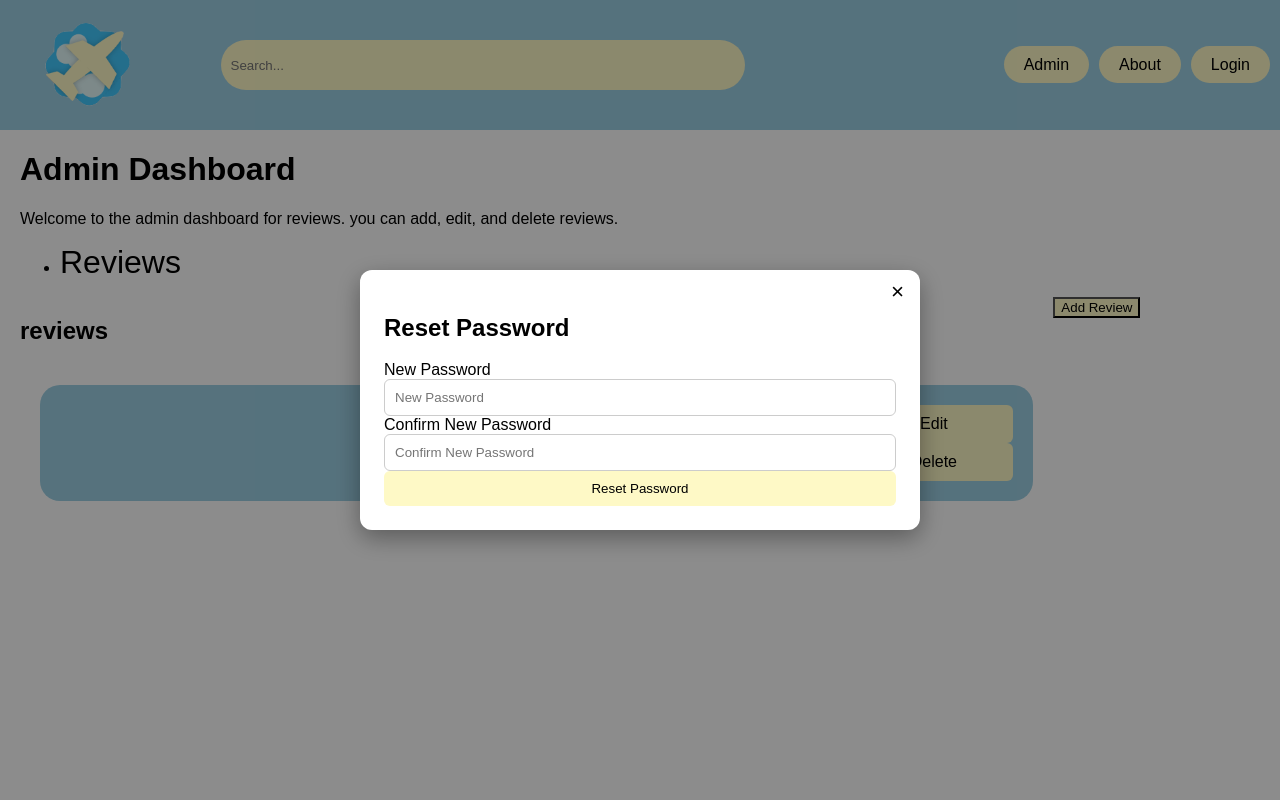
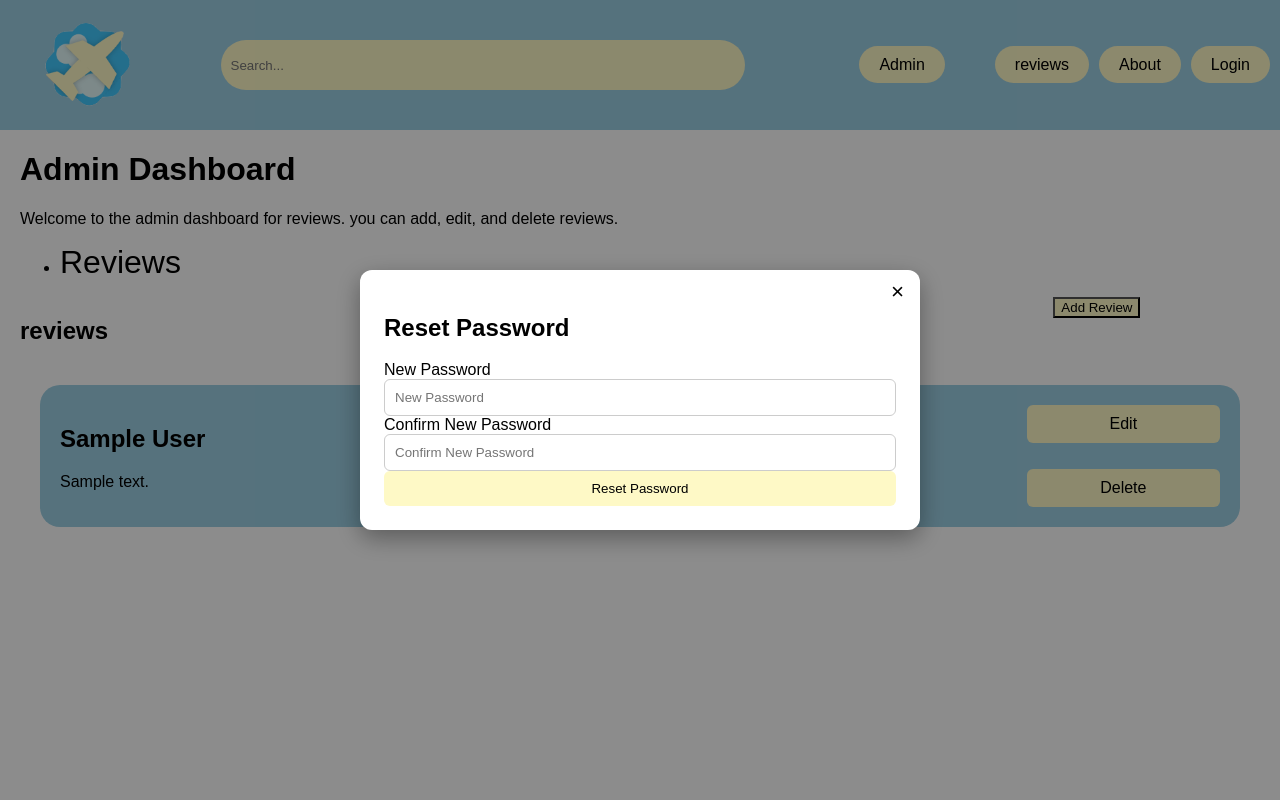
Before and after one commit to denkersdaan-ops/webapp2, a PHP site: page /admin-reviews.php in a window 1280 px wide. Run offline with PHP 8.4, Linux system fonts and the light colour scheme; the visitor is signed in with stand-in values (Sample User, id 1); tables that the repository leaves empty or names only in its code hold one stand-in row (values such as "Sample post").

Commit message:
edit_review/admin_review fixes + working (admin) reviews button in header

```diff
--- a/html/admin-reviews.php
+++ b/html/admin-reviews.php
@@ -33,44 +33,47 @@ include_once 'dbConection.php';
             <?php
             if (isset($_GET['add_review']) && $_GET['add_review'] == 'true') {
                 ?>
-                <form id="add_form" class="blue" action="admin/add_trip_process.php" method="POST"
+                <form id="add_form" class="blue" action="admin/add_review_process.php" method="POST"
                     enctype="multipart/form-data">
-                    <input type="text" name="review_title" placeholder="Review Title" required>
-                    <input type="text" name="trip_description" placeholder="Trip Description" required>
-                    <input type="text" name="trip_location" placeholder="Location" required>
-                    <input type="number" name="trip_price" step="0.01" placeholder="Price" required>
-                    <input type="text" name="trip_startdate" placeholder="Start Date (YYYY-MM-DD)" required>
-                    <input type="text" name="trip_enddate" placeholder="End Date (YYYY-MM-DD)" required>
-                    <input type="file" name="trip_frontimage" accept="image/*" required>
-                    <input type="file" name="trip_images" accept="image/*" multiple>
+                    <input type="text" name="review_description" placeholder="Review Description" required>
+                    <input type="text" name="review_location" placeholder="Location" required>
+                    <input type="file" name="review_rating" placeholder="rating" required>
                     <input type="submit" value="Add Trip" class="yellow">
                 </form>
                 <?php
             } else {
                 ?>
-                <form action="admin.php" method="GET">
-                    <input type="hidden" name="add_trip" value="true">
+                <form action="admin-reviews.php" method="GET">
+                    <input type="hidden" name="add_review" value="true">
                     <input type="submit" value="Add Review" class="yellow">
                 </form>
 
                 <?php
             }
             ?>
-
+        </section>
+        <section id="reviews-list">
             <?php
-        $stmt = $pdo->query("SELECT * FROM review");
+            //Mixt de review database-sectie met user. Waardoor de username/gebruikersnaam ingevoegd kan worden.
+            //LEFT JOIN wordt gebruikt omdat er maar een klein deel van user (rechts) naar review (links) moet.
+            $stmt = $pdo->query("SELECT review.id, review.rating, review.comment, user.name FROM review LEFT JOIN user on review.user_id=user.id");
             $review = $stmt->fetchAll();
             foreach ($review as $reviews) { ?>
+
                 <div class="admin-trip blue margin">
                     <div>
-                    <!-- <h2><?= htmlspecialchars($reviews['title']); ?></h2>
-                    <p><?= htmlspecialchars($reviews['description']); ?></p> -->
+                        <h2><?= htmlspecialchars($reviews['name']); ?></h2>
+                        <p><?= htmlspecialchars($reviews['comment']); ?></p>
                     </div>
                     <div class="admin-btns">
                         <a href="edit_review.php?id=<?= $reviews['id']; ?>" class="admin-btn yellow">Edit</a>
-                    <a href="admin/delete_review_process.php?review_id=<?= $reviews['id']; ?>" class="admin-btn yellow" onclick="return confirm('Are you sure you want to delete this review?');">Delete</a>
+                        <a href="admin/delete_review_process.php?review_id=<?= $reviews['id']; ?>" class="admin-btn yellow"
+                            onclick="return confirm('Are you sure you want to delete this review?');">Delete</a>
                     </div>
                 </div>
             <?php } ?>
         </section>
+
+         </main>
+
 </body>
--- a/html/header.php
+++ b/html/header.php
@@ -17,6 +17,13 @@ $_SESSION['redirect_to'] = $_SERVER['REQUEST_URI'];
                     echo '<li><a href="admin.php" class="yellow">Admin</a></li>';
                 }
             ?>
+             <ul id="main-buttons">
+            <?php
+                if (isset($_SESSION['is_admin']) && $_SESSION['is_admin'] === 1) {
+                    echo '<li><a href="admin-reviews.php" class="yellow">reviews</a></li>';
+                }
+            ?>
+            </ul>
             <li><a href="aboutUs.php" class="yellow">About</a></li>
             <?php
             if (isset($_SESSION['user_id'])) {
--- a/html/styles.css
+++ b/html/styles.css
@@ -667,6 +667,10 @@ footer a {
     grid-template-columns: 5fr 1fr;
 }
 
+#reviews-list{
+
+}
+
 .info{
     display: flex;
     padding: 10px;
```
Also changed, not shown: html/edit_review.php (+11 -4 lines), html/edit_review_process.php (added, +7 -0 lines). Lines whose indentation alone changed are shown as unchanged.
